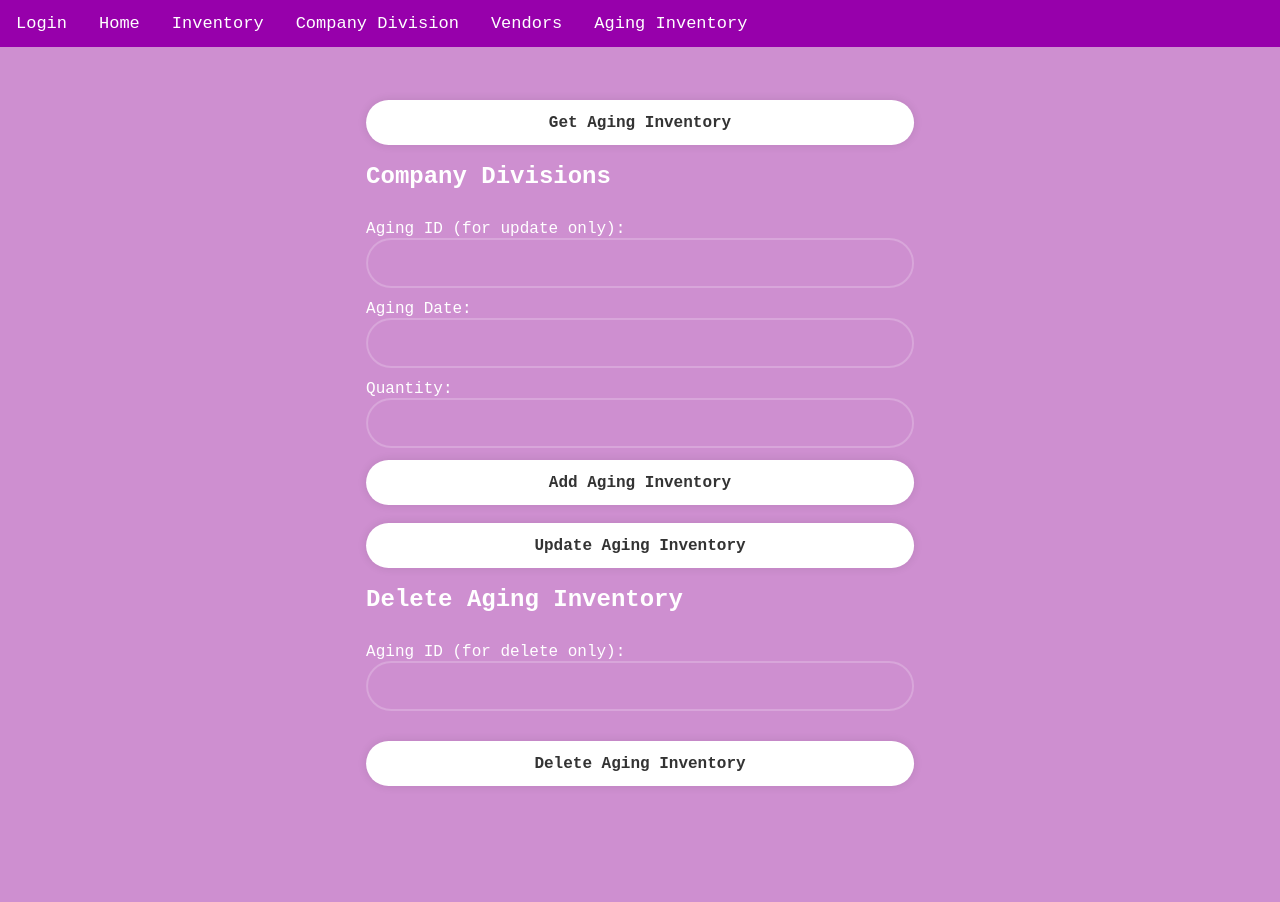
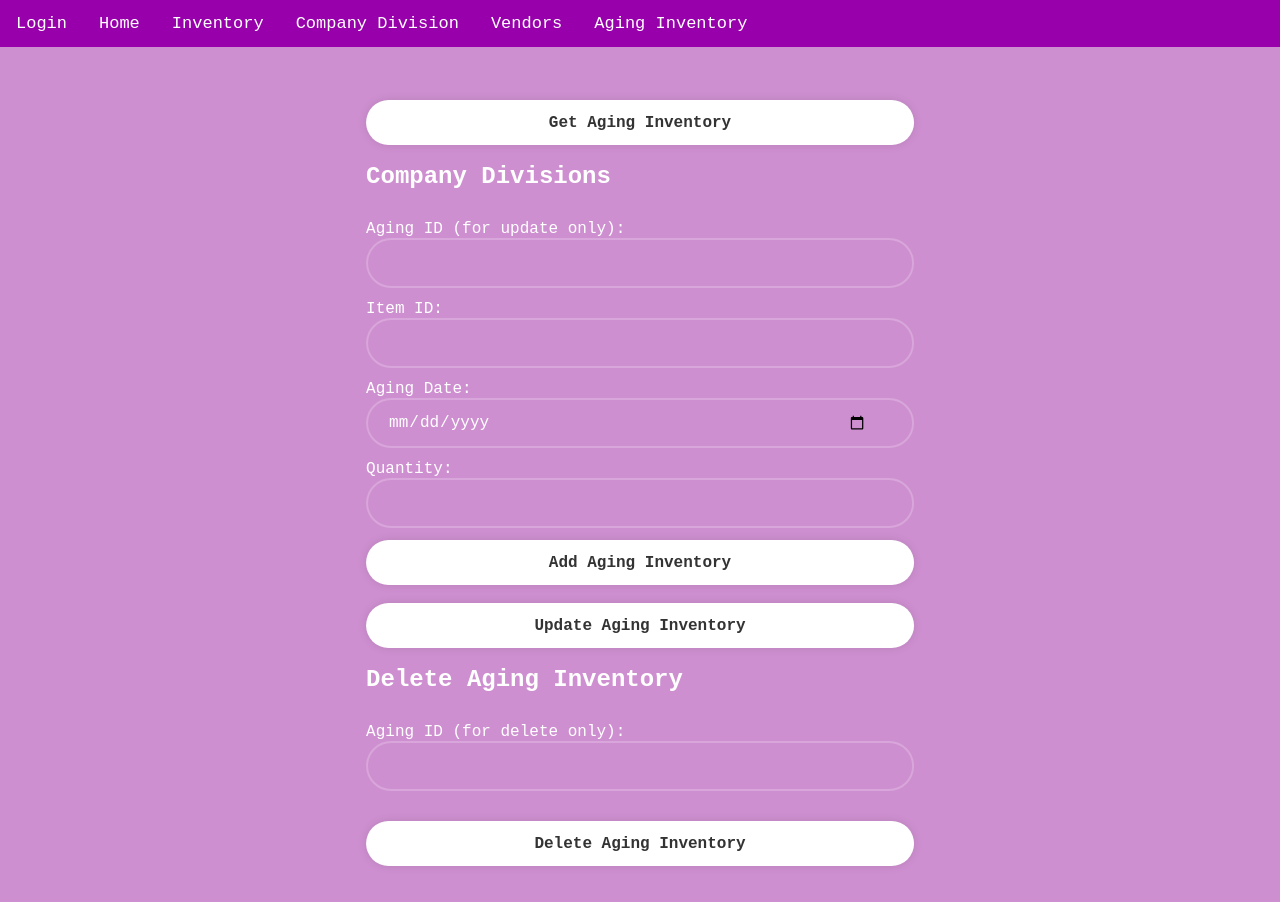
Before and after one commit to Larisa24fhsu/GroupC_CSCI441_SoftwareEngineeringProject, a website: page views/agingInventory.html in a window 1280 px wide. Before the commit the page ends 822 px from the top, so only its background shows below. Drawn offline with Linux system fonts and the light colour scheme; files that its build step writes are made by us from their sources; files whose address does not match are found by name.

Commit message:
added itemid to html table

```diff
--- a/views/agingInventory.html
+++ b/views/agingInventory.html
@@ -27,7 +27,8 @@
       <form id="agingInventoryForm" class="agingInventory-form">
         <div class="input-box">
           <label for="agingid">Aging ID (for update only):</label><input type="number" id="agingid"/></div>
-        <div class="input-box"><label for="agingdate">Aging Date:</label><input type="number" id="agingdate" required/></div>
+        <div class="input-box"><label for="itemid">Item ID:</label><input type="number" id="itemid" required/></div>
+        <div class="input-box"><label for="agingdate">Aging Date:</label><input type="date" id="agingdate" required/></div>
         <div class="input-box"><label for="quantity">Quantity:</label><input type="number" id="quantity" required /></div>
         <button type="submit" class="btn" id="addUpdateBtn">Add Aging Inventory</button>
         <br/>
```
